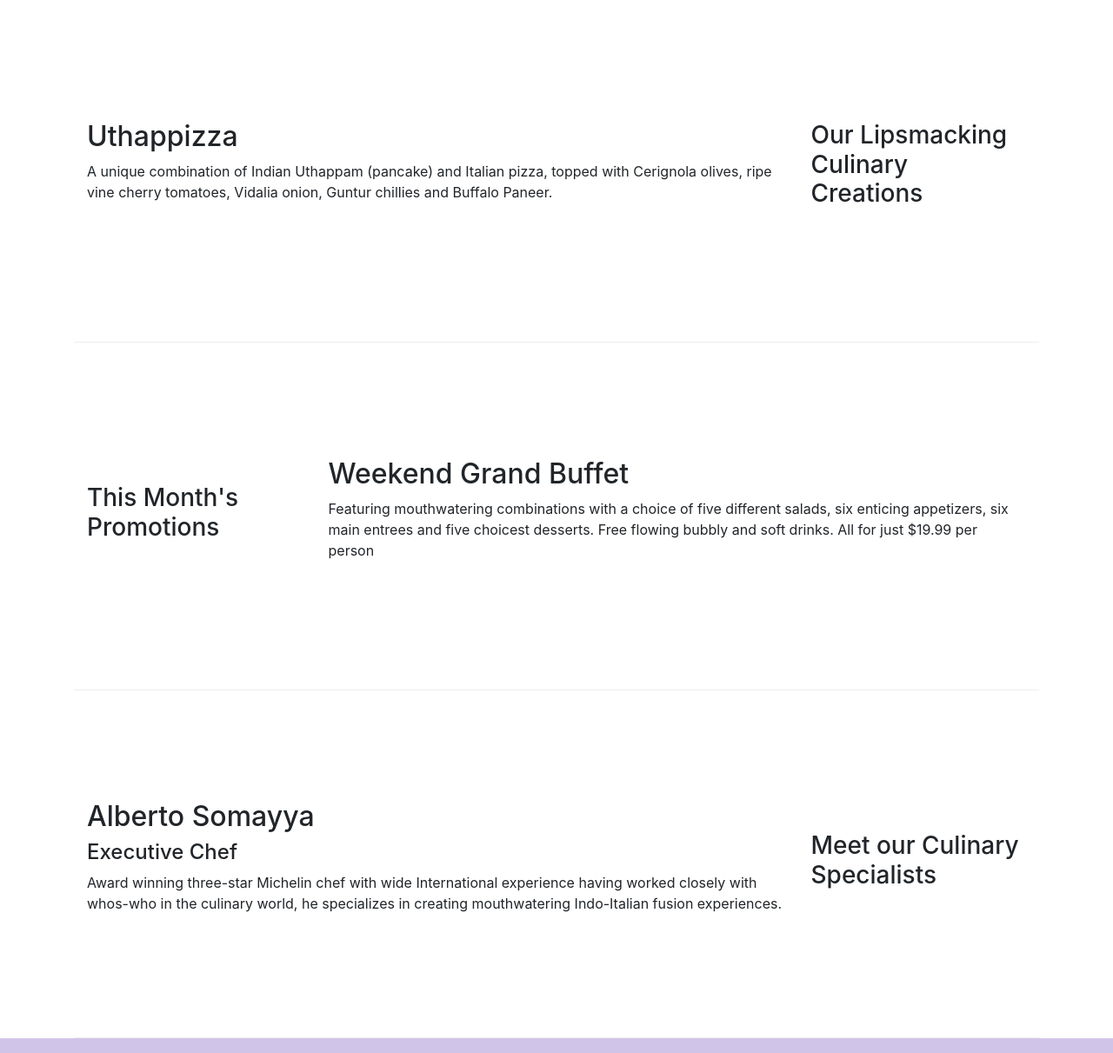
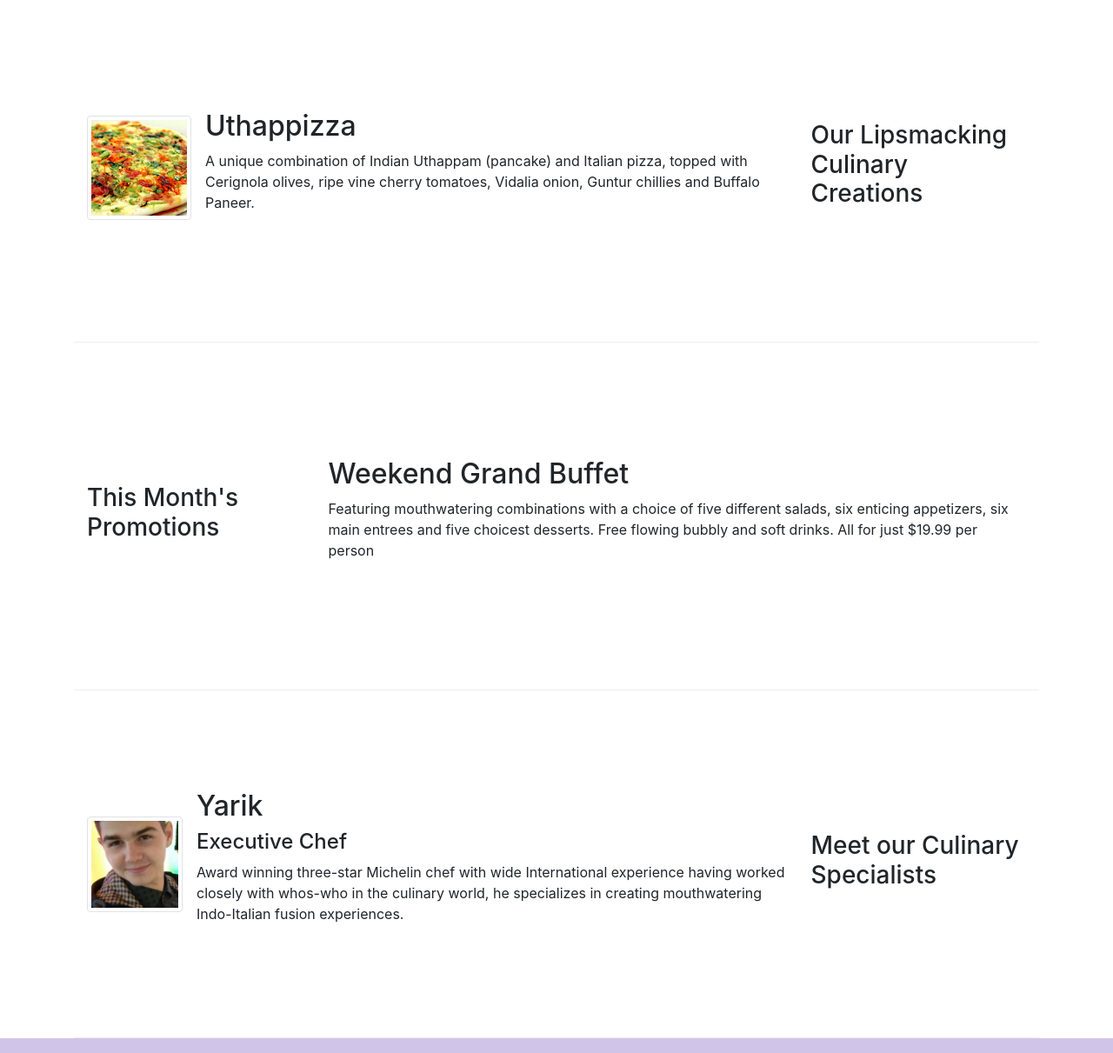
Before and after one commit to Yarikks/bootstrap-Coursera, a website: page index.html in a window 1280 px wide. Shown: the part 340-1551 px from the top of the page at 87% size. Drawn offline with nearby package versions, Linux system fonts and the light colour scheme.

Commit message:
Images and Media

```diff
--- a/index.html
+++ b/index.html
@@ -20,7 +20,7 @@
             <button class="navbar-toggler" type="button" data-toggle="collapse" data-target="#Navbar">
                 <span class="navbar-toggler-icon"></span>
             </button>
-            <a class="navbar-brand" href="#">Ristorante Con Fusion</a>
+            <a class="navbar-brand" href="#"><img src="img/logo.png" height="30" width="41"></a>
             <div class="collapse navbar-collapse" id="Navbar">
                 <ul class="navbar-nav mr-auto">
                     <li class="nav-item active"><a class="nav-link" href="#"><span class="fa fa-home fa-lg"></span> Home</a></li>
@@ -39,7 +39,8 @@
                     <h1>Ristorante con Fusion</h1>
                     <p>We take inspiration from the World's best cuisines, and create a unique fusion experience. Our lipsmacking creations will tickle your culinary senses!</p>
                 </div>
-                <div class="col-12 col-sm">
+                <div class="col-12 col-sm align-self-center">
+                    <img src="img/logo.png" class="img-fluid">
                 </div>
             </div>
         </div>
@@ -51,8 +52,14 @@
                 <h3>Our Lipsmacking Culinary Creations</h3>
             </div>
             <div class="col col-sm order-sm-first col-md">
-                <h2>Uthappizza</h2>
-                <p>A unique combination of Indian Uthappam (pancake) and Italian pizza, topped with Cerignola olives, ripe vine cherry tomatoes, Vidalia onion, Guntur chillies and Buffalo Paneer.</p>
+                <div class="media">
+                    <img class="d-flex mr-3 img-thumbnail align-self-center"
+                        src="img/uthappizza.png" alt="uthappizza">
+                    <div class="media-body">
+                        <h2 class="mt-0">Uthappizza</h2>
+                        <p class="d-none d-sm-block">A unique combination of Indian Uthappam (pancake) and Italian pizza, topped with Cerignola olives, ripe vine cherry tomatoes, Vidalia onion, Guntur chillies and Buffalo Paneer.</p>
+                    </div>
+                </div>
             </div>
         </div>
 
@@ -72,9 +79,15 @@
                 <h3>Meet our Culinary Specialists</h3>
             </div>
             <div class="col col-sm order-sm-first col-md">
-                <h2>Alberto Somayya</h2>
-                <h4>Executive Chef</h4>
-                <p>Award winning three-star Michelin chef with wide International experience having worked closely with whos-who in the culinary world, he specializes in creating mouthwatering Indo-Italian fusion experiences. </p>
+                <div class="media">
+                    <img class="d-flex mr-3 img-thumbnail align-self-center"
+                        src="img/yarik.png" alt="alberto" width="110" height="110">
+                    <div class="media-body">
+                        <h2 class="mt-0">Yarik</h2>
+                        <h4>Executive Chef</h4>
+                        <p class="d-none d-sm-block">Award winning three-star Michelin chef with wide International experience having worked closely with whos-who in the culinary world, he specializes in creating mouthwatering Indo-Italian fusion experiences. </p>
+                    </div>
+                </div>
             </div>
         </div>
     </div>
```
Also changed, not shown: aboutus.html (+1 -1 lines), contactus.html (+1 -1 lines), img/alberto.png (added), img/buffet.png (added), img/logo.png (added), img/uthappizza.png (added), img/yarik.png (added), 1 other file.
